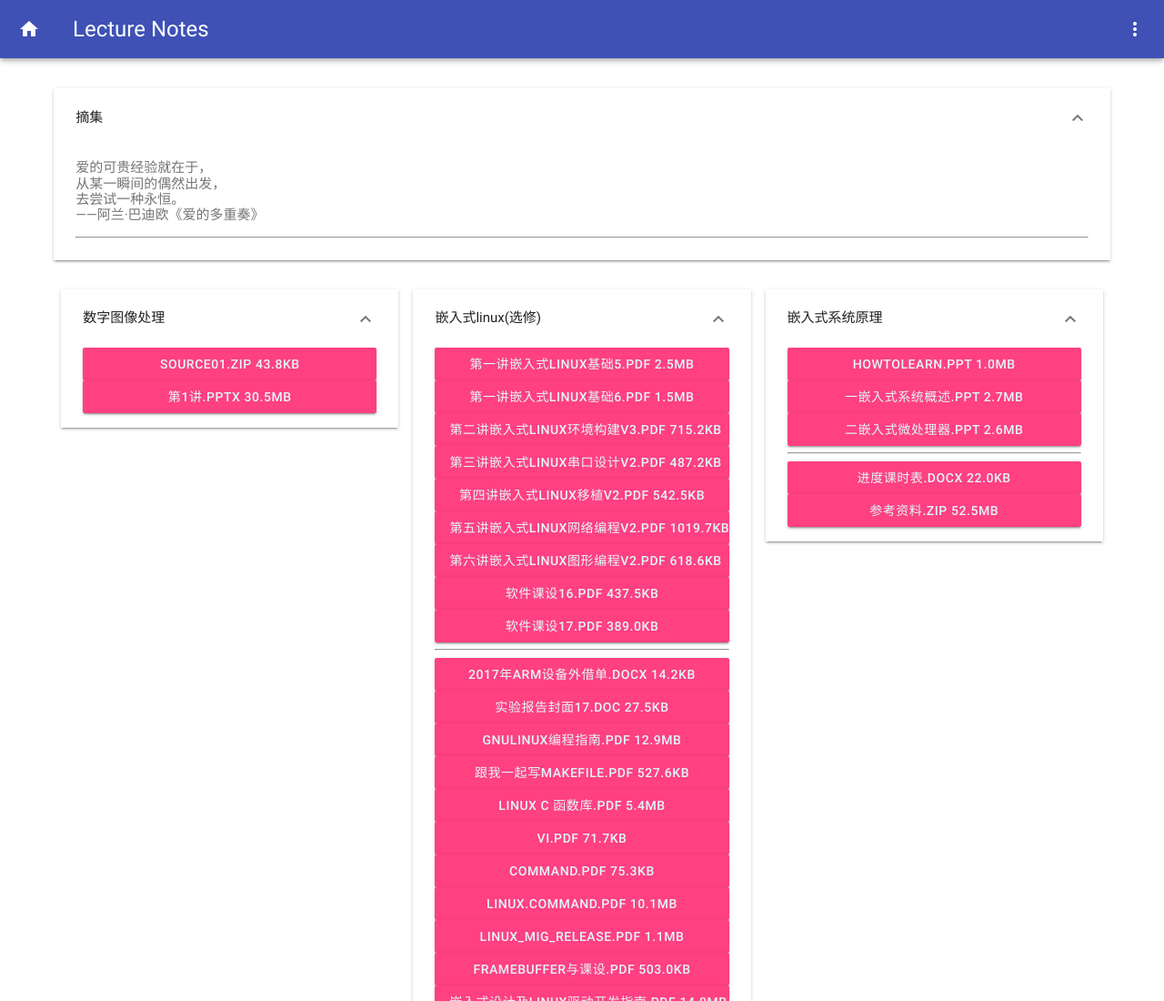
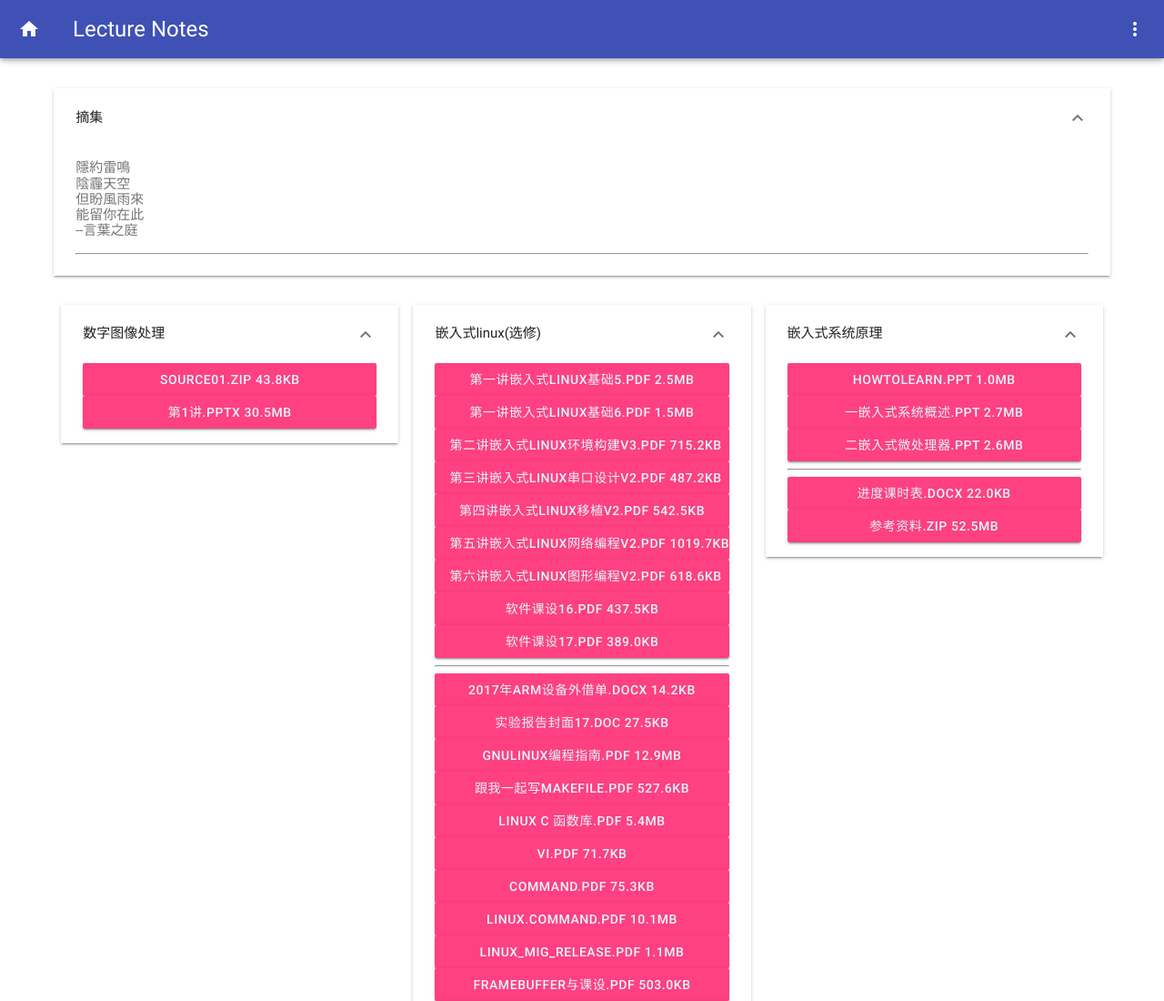
Before and after one commit to public1403/junior, a plain HTML site: page index.html in a window 1280 px wide. Shown: the top 1100 px of the page at 91% size. Drawn offline with Linux system fonts and the light colour scheme.

Commit message:
change the quote

```diff
--- a/index.html
+++ b/index.html
@@ -46,7 +46,7 @@
       <i class="mdui-panel-item-arrow mdui-icon material-icons">&#xe313;</i>
     </div>
     <div class="mdui-panel-item-body mdui-text-color-black-secondary">
-      <p>爱的可贵经验就在于， <br>从某一瞬间的偶然出发， <br>去尝试一种永恒。 <br>——阿兰·巴迪欧《爱的多重奏》<br></p>
+        <p>隱約雷鳴 <br>陰霾天空 <br>但盼風雨來 <br>能留你在此<br> --言葉之庭</p>
       <hr>
 
     </div>
```
